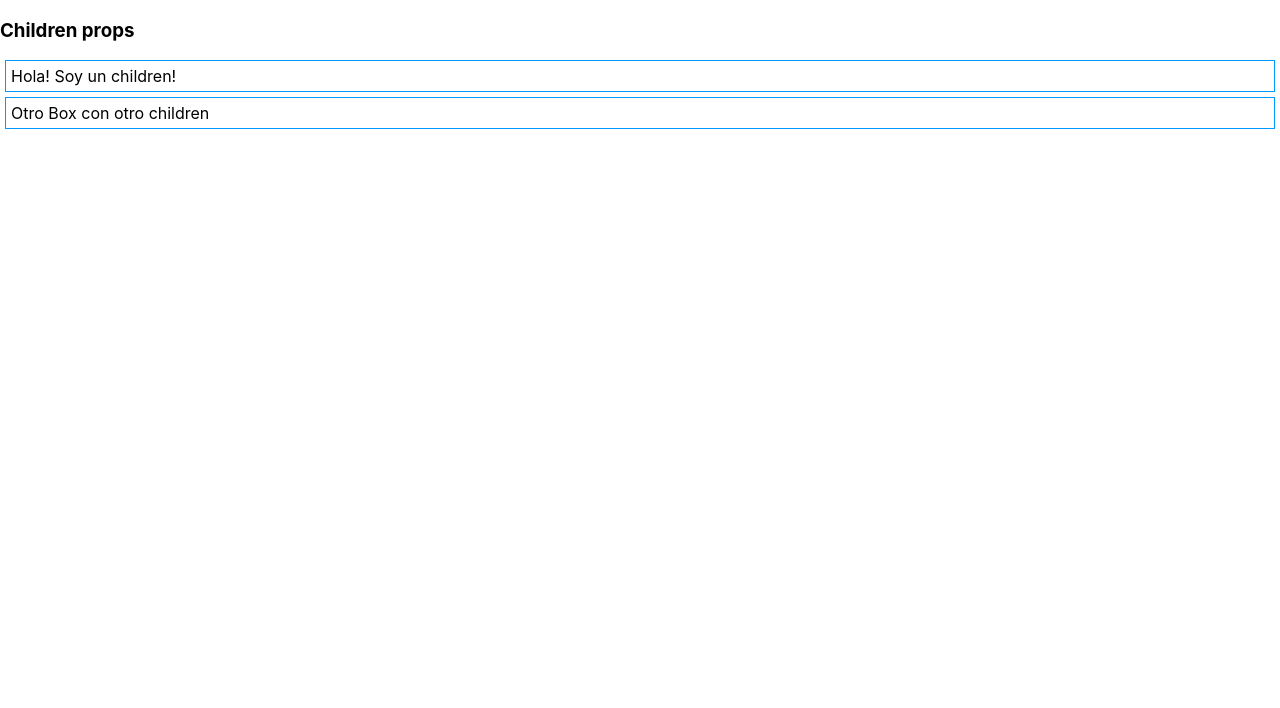
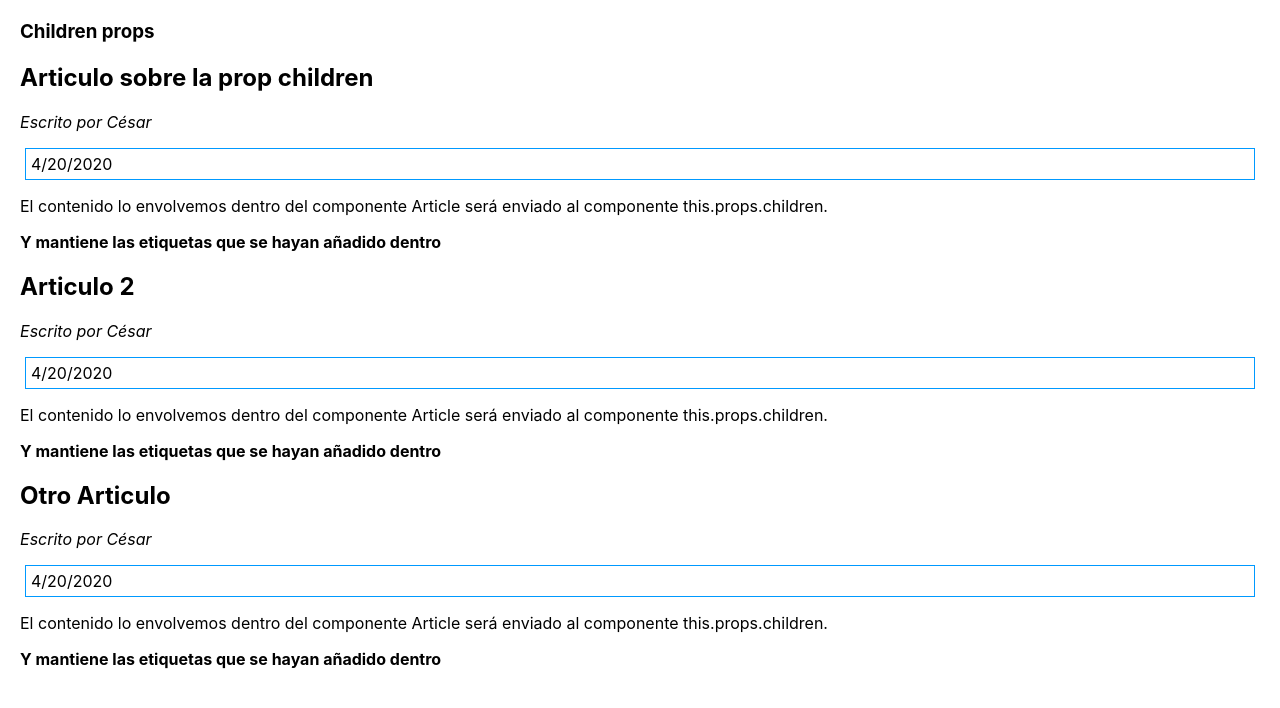
Before and after one commit to Ces1980/ConceptosPracticasReact, a React (Create React App) app: page / in a window 1280 px wide. Shown: the top 708 px of the page. Built offline with nearby package versions, Linux system fonts and the light colour scheme.

Commit message:
Uso de la  Prop Children

```diff
--- a/src/App.js
+++ b/src/App.js
@@ -10,14 +10,57 @@ class Box extends Component {
   }
 }
 
+class Article extends Component {
+  render() {
+    return (
+      <section>
+        <h2>{this.props.title}</h2>
+        <p><em>Escrito por {this.props.author}</em></p>
+        <Box>{this.props.date}</Box>
+        <article>
+          {this.props.children}
+        </article>
+      </section>
+    )
+  }
+}
+
+
 class App extends Component {
 
   render() {
     return (
       <div className="App">
         <h3>Children props</h3>
-        <Box>Hola! Soy un children!</Box>
-        <Box>Otro Box con otro children</Box>
+        <Article
+          author='César'
+          date={new Date().toLocaleDateString()}
+          title='Articulo sobre la prop children'
+        >
+          <p>El contenido lo envolvemos dentro del componente Article
+              será enviado al componente this.props.children.</p>
+          <strong>Y mantiene las etiquetas que se hayan añadido dentro</strong>
+        </Article>
+
+        <Article
+          author='César'
+          date={new Date().toLocaleDateString()}
+          title='Articulo 2'
+        >
+          <p>El contenido lo envolvemos dentro del componente Article
+              será enviado al componente this.props.children.</p>
+          <strong>Y mantiene las etiquetas que se hayan añadido dentro</strong>
+        </Article>
+
+        <Article
+          author='César'
+          date={new Date().toLocaleDateString()}
+          title='Otro Articulo'
+        >
+          <p>El contenido lo envolvemos dentro del componente Article
+              será enviado al componente this.props.children.</p>
+          <strong>Y mantiene las etiquetas que se hayan añadido dentro</strong>
+        </Article>
       </div>
     );
   }
--- a/src/index.css
+++ b/src/index.css
@@ -1,13 +1,13 @@
 body {
-  margin: 0;
-  font-family: -apple-system, BlinkMacSystemFont, 'Segoe UI', 'Roboto', 'Oxygen',
-    'Ubuntu', 'Cantarell', 'Fira Sans', 'Droid Sans', 'Helvetica Neue',
+  margin: 20px;
+  font-family: -apple-system, BlinkMacSystemFont, "Segoe UI", "Roboto", "Oxygen",
+    "Ubuntu", "Cantarell", "Fira Sans", "Droid Sans", "Helvetica Neue",
     sans-serif;
   -webkit-font-smoothing: antialiased;
   -moz-osx-font-smoothing: grayscale;
 }
 
 code {
-  font-family: source-code-pro, Menlo, Monaco, Consolas, 'Courier New',
+  font-family: source-code-pro, Menlo, Monaco, Consolas, "Courier New",
     monospace;
 }
```
